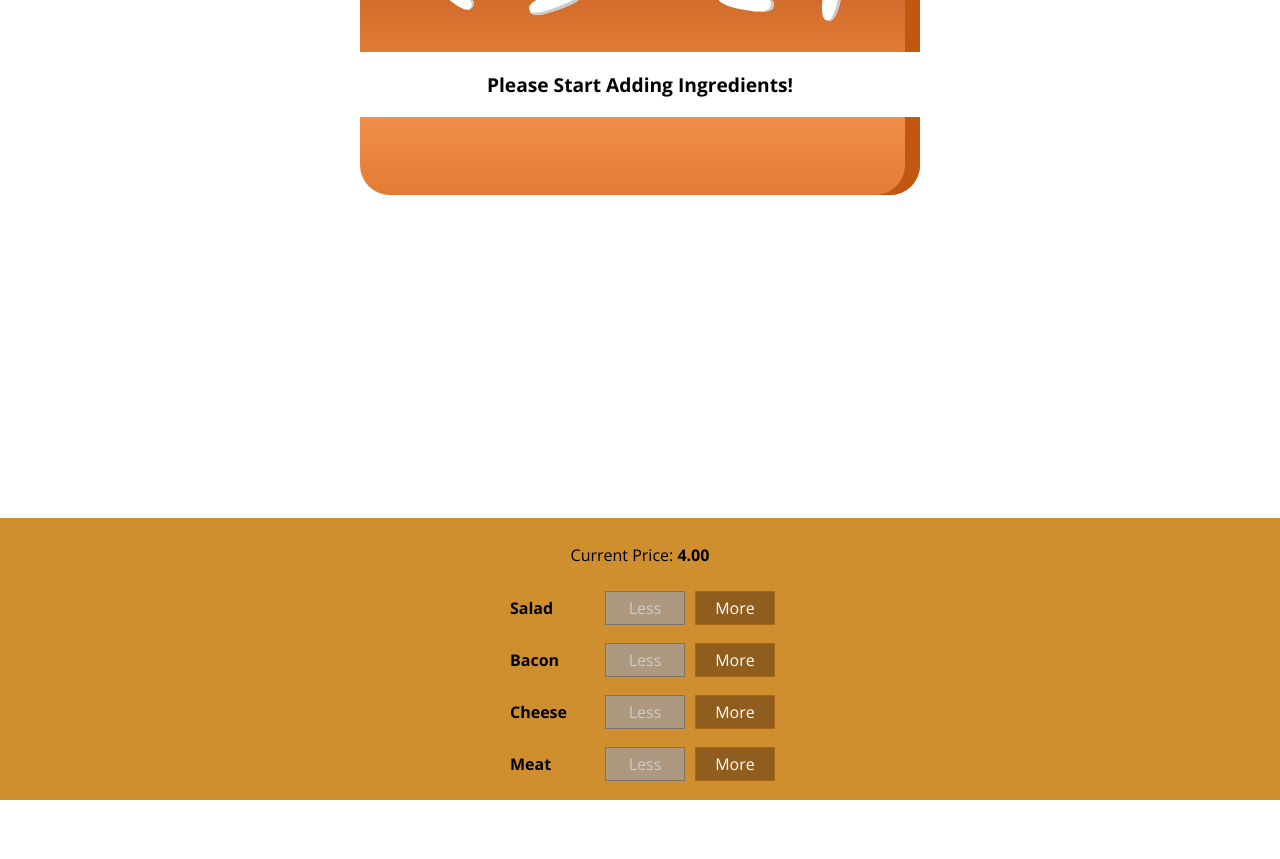
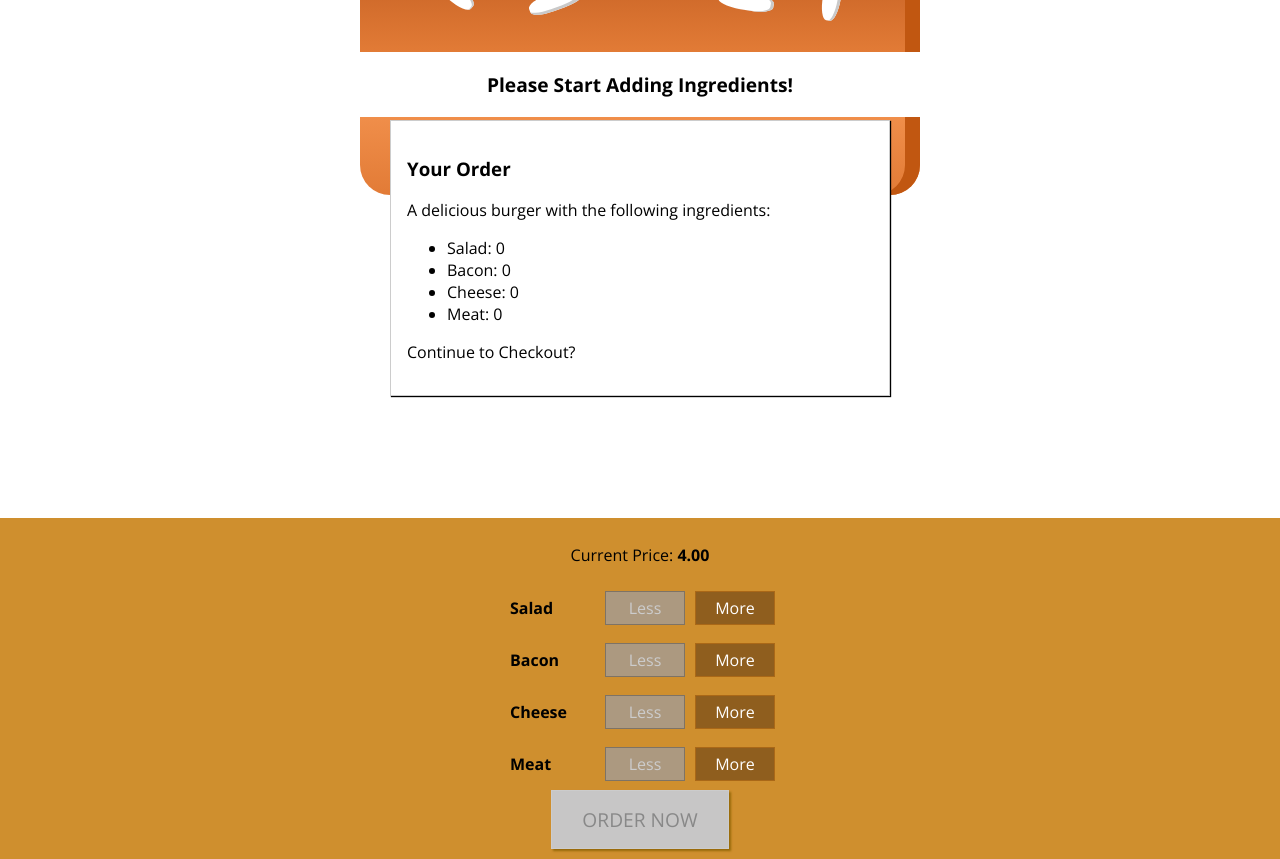
Before and after one commit to tlaudahl/BurgerBuilder-Simple, a React (Create React App) app: page / in a window 1280 px wide. Shown: the part 120-979 px from the top of the page. Before the commit the page ends 920 px from the top, so only its background shows below. Built offline with nearby package versions, Linux system fonts and the light colour scheme.

Commit message:
Added order summary modal and appropriate styling. Currently it is always showing, will work on only showing once you click order now next

```diff
--- a/src/components/Burger/BuildControls/BuildControls.js
+++ b/src/components/Burger/BuildControls/BuildControls.js
@@ -25,6 +25,9 @@ export default function BuildControls(props) {
           disabled={props.disabled[control.type]}
         />
       ))}
+      <button className={styles.OrderButton} disabled={!props.purchaseable}>
+        ORDER NOW
+      </button>
     </div>
   );
 }
--- a/src/components/Burger/BuildControls/BuildControls.module.css
+++ b/src/components/Burger/BuildControls/BuildControls.module.css
@@ -8,3 +8,45 @@
   margin: auto;
   padding: 10px 0;
 }
+
+.OrderButton {
+  background-color: #dad735;
+  outline: none;
+  cursor: pointer;
+  border: 1px solid #966909;
+  color: #966909;
+  font-family: inherit;
+  font-size: 1.2em;
+  padding: 15px 30px;
+  box-shadow: 2px 2px 2px #966909;
+}
+
+.OrderButton:hover,
+.OrderButton:active {
+  background-color: #a0db41;
+  border: 1px solid #966909;
+  color: #966909;
+}
+
+.OrderButton:disabled {
+  background-color: #c7c6c6;
+  cursor: not-allowed;
+  border: 1px solid #ccc;
+  color: #888888;
+}
+
+.OrderButton:not(:disabled) {
+  animation: enable 0.3s linear;
+}
+
+@keyframes enable {
+  0% {
+    transform: scale(1);
+  }
+  60% {
+    transform: scale(1.1);
+  }
+  100% {
+    transform: scale(1);
+  }
+}
--- /dev/null
+++ b/src/components/Burger/OrderSummary/OrderSummary.js
@@ -0,0 +1,18 @@
+import React from "react";
+
+export default function OrderSummary(props) {
+  const ingredientSummary = Object.keys(props.ingredients).map((key) => (
+    <li key={key}>
+      <span style={{ textTransform: "capitalize" }}>{key}</span>:{" "}
+      {props.ingredients[key]}
+    </li>
+  ));
+  return (
+    <>
+      <h3>Your Order</h3>
+      <p>A delicious burger with the following ingredients: </p>
+      <ul>{ingredientSummary}</ul>
+      <p>Continue to Checkout?</p>
+    </>
+  );
+}
--- /dev/null
+++ b/src/components/UI/Modal/Modal.js
@@ -0,0 +1,7 @@
+import React from "react";
+
+import styles from "./Modal.module.css";
+
+export default function Modal(props) {
+  return <div className={styles.Modal}>{props.children}</div>;
+}
--- /dev/null
+++ b/src/components/UI/Modal/Modal.module.css
@@ -0,0 +1,20 @@
+.Modal {
+  position: fixed;
+  z-index: 500;
+  background-color: white;
+  width: 70%;
+  border: 1px solid #ccc;
+  box-shadow: 1px 1px 1px black;
+  padding: 16px;
+  left: 15%;
+  top: 30%;
+  box-sizing: border-box;
+  transition: all 0.3s ease-out;
+}
+
+@media (min-width: 600px) {
+  .Modal {
+    width: 500px;
+    left: calc(50% - 250px);
+  }
+}
--- a/src/containers/BurgerBuilder/BurgerBuilder.js
+++ b/src/containers/BurgerBuilder/BurgerBuilder.js
@@ -1,6 +1,8 @@
 import React, { Component } from "react";
 import Burger from "../../components/Burger/Burger";
 import BuildControls from "../../components/Burger/BuildControls/BuildControls";
+import Modal from "../../components/UI/Modal/Modal";
+import OrderSummary from "../../components/Burger/OrderSummary/OrderSummary";
 
 const INGREDIENT_PRICES = {
   salad: 0.5,
@@ -18,7 +20,15 @@ class BurgerBuilder extends Component {
       meat: 0,
     },
     totalPrice: 4,
+    purchaseable: false,
   };
+
+  updatePurchaseState(ingredients) {
+    const sum = Object.keys(ingredients)
+      .map((key) => ingredients[key])
+      .reduce((acc, curr) => acc + curr, 0);
+    this.setState({ purchaseable: sum > 0 });
+  }
 
   addIngredientHandler = (type) => {
     const oldCount = this.state.ingredients[type];
@@ -34,6 +44,7 @@ class BurgerBuilder extends Component {
       totalPrice: newPrice,
       ingredients: updatedIngredients,
     });
+    this.updatePurchaseState(updatedIngredients);
   };
 
   removeIngredientHandler = (type) => {
@@ -53,6 +64,7 @@ class BurgerBuilder extends Component {
       totalPrice: newPrice,
       ingredients: updatedIngredients,
     });
+    this.updatePurchaseState(updatedIngredients);
   };
 
   render() {
@@ -64,12 +76,16 @@ class BurgerBuilder extends Component {
     }
     return (
       <>
+        <Modal>
+          <OrderSummary ingredients={this.state.ingredients} />
+        </Modal>
         <Burger ingredients={this.state.ingredients} />
         <BuildControls
           ingredientAdded={this.addIngredientHandler}
           ingredientRemoved={this.removeIngredientHandler}
           disabled={disabledInfo}
           totalPrice={this.state.totalPrice}
+          purchaseable={this.state.purchaseable}
         />
       </>
     );
```
Also changed, not shown: src/components/UI/Backdrop/Backdrop.js (added).
